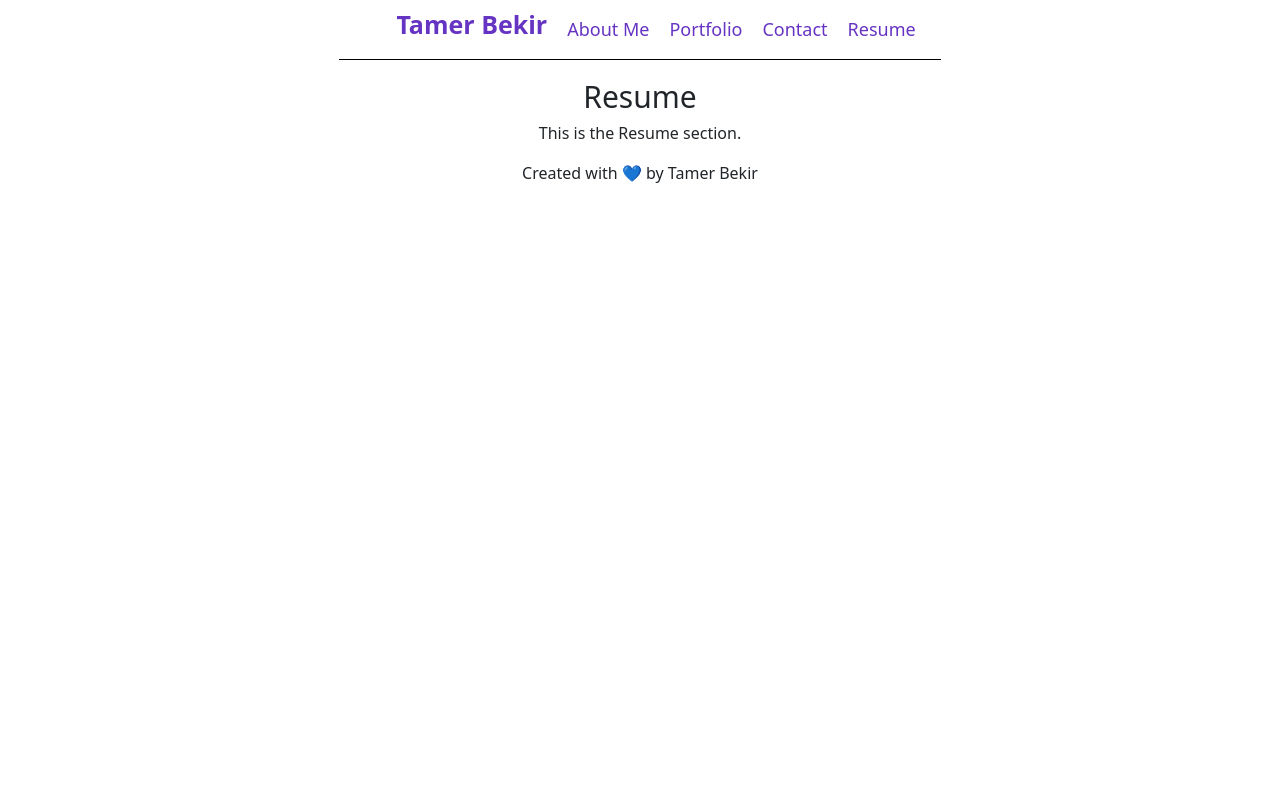
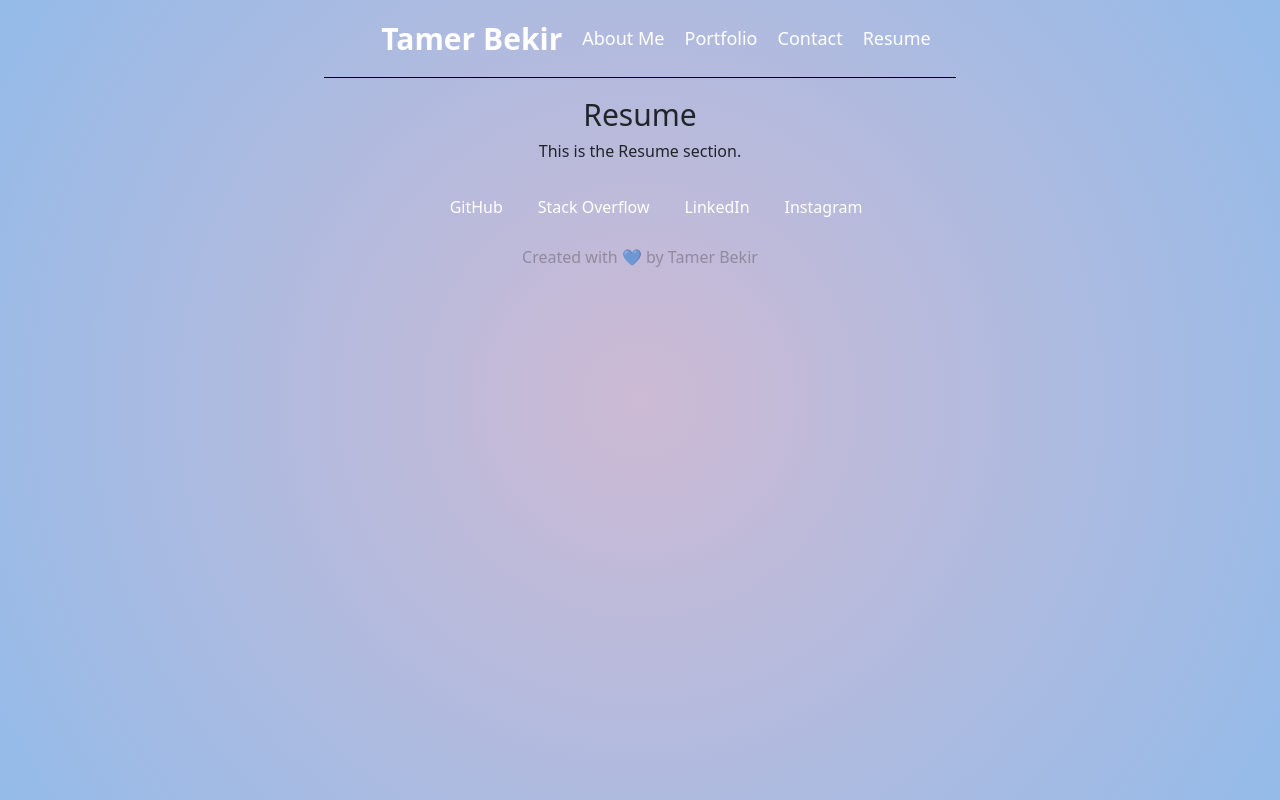
Before and after one commit to Tamerbekir/tamer-react-portfolio, a React (Vite) app in the folder portfolio/: page /resume in a window 1280 px wide. Built offline with nearby package versions, Linux system fonts and the light colour scheme.

Commit message:
Created footer links for socials and stack overflow

```diff
--- a/portfolio/src/components/Footer.jsx
+++ b/portfolio/src/components/Footer.jsx
@@ -4,6 +4,14 @@
 export default function Footer() {
     return (
         <footer className="text-center footer">
+            <ul className="text-center foot-ul">
+                <li className="text- center footer-list">
+                    <a href="http://www.github.come/tamerbekir">GitHub</a>
+                    <a href="https://stackoverflow.com/users/22620932/tam">Stack Overflow</a>
+                    <a href="https://www.linkedin.com/in/tam-b-53815035/">LinkedIn</a>
+                    <a href="https://www.instagram.com/keplertam/">Instagram</a>
+                </li>
+            </ul>
             <p>Created with 💙 by Tamer Bekir</p>
         </footer>
     );
--- a/portfolio/src/index.css
+++ b/portfolio/src/index.css
@@ -1,22 +1,29 @@
-:root {
-  font-family: Inter, system-ui, Avenir, Helvetica, Arial, sans-serif;
-  line-height: 1.5;
-  font-weight: 400;
+/* :root {
+  background-color:
+} */
 
-  color-scheme: light dark;
-  color: rgba(255, 255, 255, 0.87);
-  background-color: #242424;
 
-  font-synthesis: none;
-  text-rendering: optimizeLegibility;
-  -webkit-font-smoothing: antialiased;
-  -moz-osx-font-smoothing: grayscale;
+/* Styling for main body */
+body {
+  background: rgb(205,186,212);
+  background: radial-gradient(circle, rgba(205,186,212,1) 0%, rgba(148,187,233,1) 100%);
+  margin: 0;
+  place-items: center;
+  min-width: 320px;
+  min-height: 100vh;
 }
+
+h1 {
+  font-size: 30px;
+  line-height: 1.1;
+}
+
 
 /* Styling for header */
 .header {
   display: flex;
   border-bottom: 1px solid #000000;
+  border-top:1px #000000;
   font-size: 18px;
   margin-bottom: 20px;
   padding: 0px 15px;
@@ -25,7 +32,7 @@
 
 /* Styling for nav 'a' tag elements in header */
 .header nav a {
-  color: #6634c2;
+  color: white;
   margin: 0 10px;
   padding: 10;
 }
@@ -43,29 +50,36 @@
 .header nav a.active, .header nav a.active:hover {
   color: #384764;
   font-weight: bold;
+  font-size: 20px;
 }
 
 .header nav a:hover {
-  color: #c4bcd2;
+  color: #384764;
+  font-weight: bold;
+  /* font-size: 20px; */
 }
-
 
 /* Name styling */
 .navName {
   list-style: none;
   margin-right: auto;
   font-weight: bold;
-  font-size: 25px;
+  font-size: 30px;
 }
 
 /* styling when user hoves over links */
 .navName li a:hover {
-  color: #c4bcd2;
+  color: #384764;
+  font-weight: bold;
 }
 
 /* Styling for list item (name) 'a' tag elements */
 .navName li a {
   font-weight: bold;
+}
+/* Styling for list item (name) 'li' tag elements */
+.navName li {
+  margin-top: 8%;
 }
 
 /* contact information for the user to enter  */
@@ -81,23 +95,6 @@ a {
   text-decoration: inherit;
 }
 
-.navName li {
-  margin-top: 3.5%;
-}
-
-/* Styling for main body */
-body {
-  margin: 0;
-  place-items: center;
-  min-width: 320px;
-  min-height: 100vh;
-}
-
-h1 {
-  font-size: 30px;
-  line-height: 1.1;
-}
-
 /* styling for contact submit button */
 .submitContact {
   font-family: inherit;
@@ -111,21 +108,59 @@ h1 {
   background-color: #6075a0;
 }
 
+footer {
+  color: rgba(96, 90, 99, 0.494);
+  margin: 5%;
+}
+
+footer li {
+  color: white;
+  margin: 5%;
+  display: flex;
+  justify-content: space-evenly;
+}
+
+footer a {
+  color: white;
+}
+
+footer a:hover {
+  color: #384764;
+  font-size: 17px;
+  font-weight: bold;
+}
+
 /* Styling for various screen sizes and what elements change for the different sizes*/
-@media (max-width: 600px) {
+@media (max-width: 615px) {
   .header nav {
     flex-direction: column;
     align-items: center;
+    padding-bottom: 40px;
   }
+
+  footer li {
+    margin: auto;
+    margin-right: 8%;
+    flex-direction: column;
+    align-items: center;
+  }
+
+  .navName {
+    margin: auto;
+    flex-direction: column;
+    align-items: center;
+  }
+
 
   .header {
     font-size: 20px;
     padding: 1;
     justify-content: center;
+    margin-bottom: 10%;
   }
 
   .navName {
-    font-size: 20px;
+    font-size: 30px;
     width: 100%;
     display: flex;
     justify-content: center;
```
